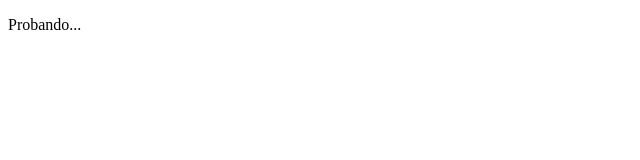
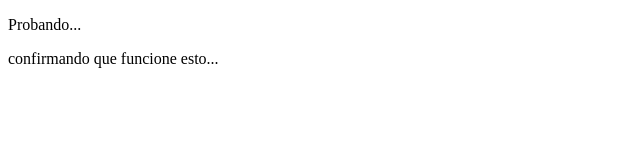
Before and after one commit to andresruizv/otra-cosa, a plain HTML site: page index.html in a window 1280 px wide. Shown: the whole page, without its empty margins (0-640 px from the left). Drawn offline with Linux system fonts and the light colour scheme.

Commit message:
probando algo

```diff
--- a/index.html
+++ b/index.html
@@ -21,6 +21,7 @@
 <body>
 
     <p>Probando...</p>
+    <p>confirmando que funcione esto...</p>
 
 </body>
 
```
